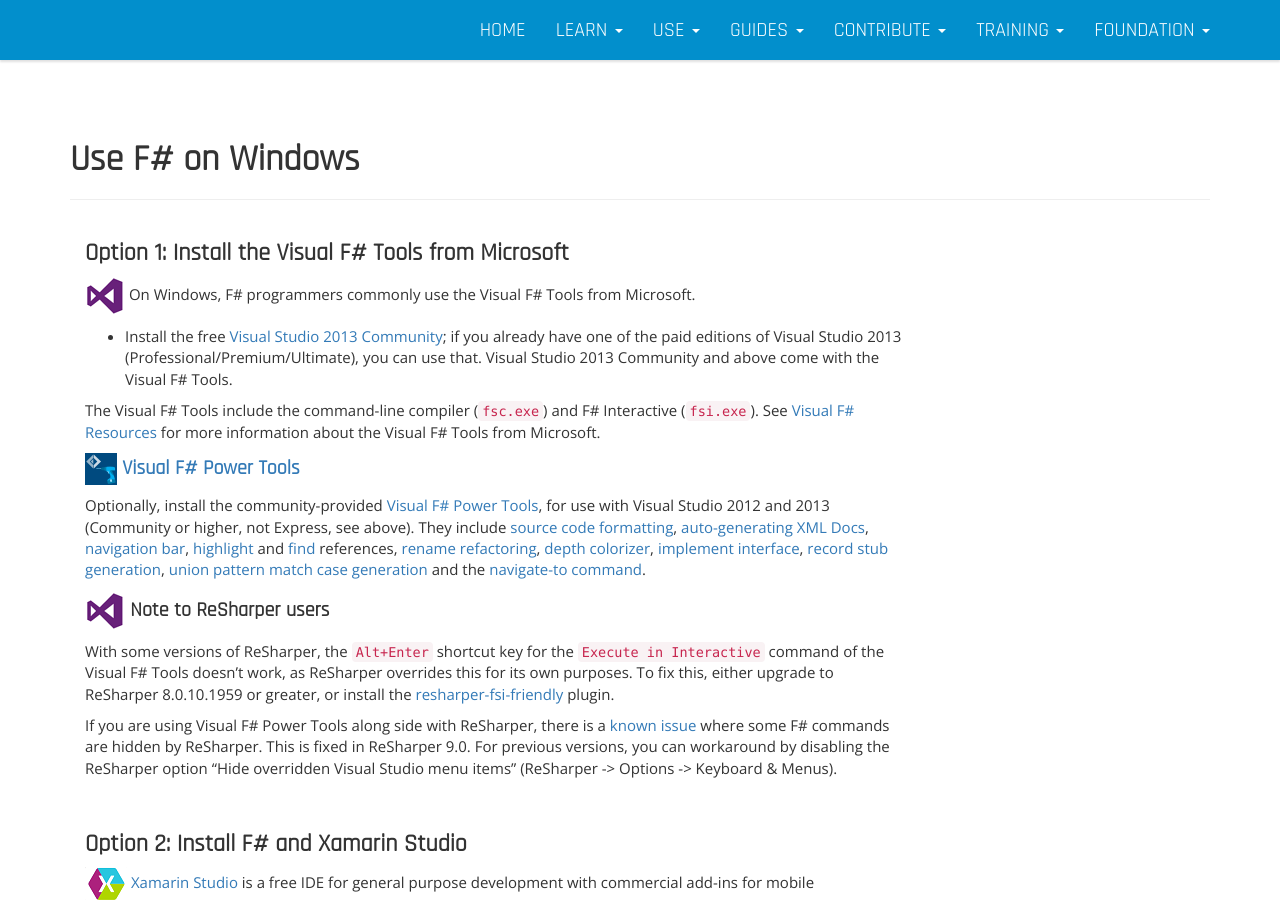
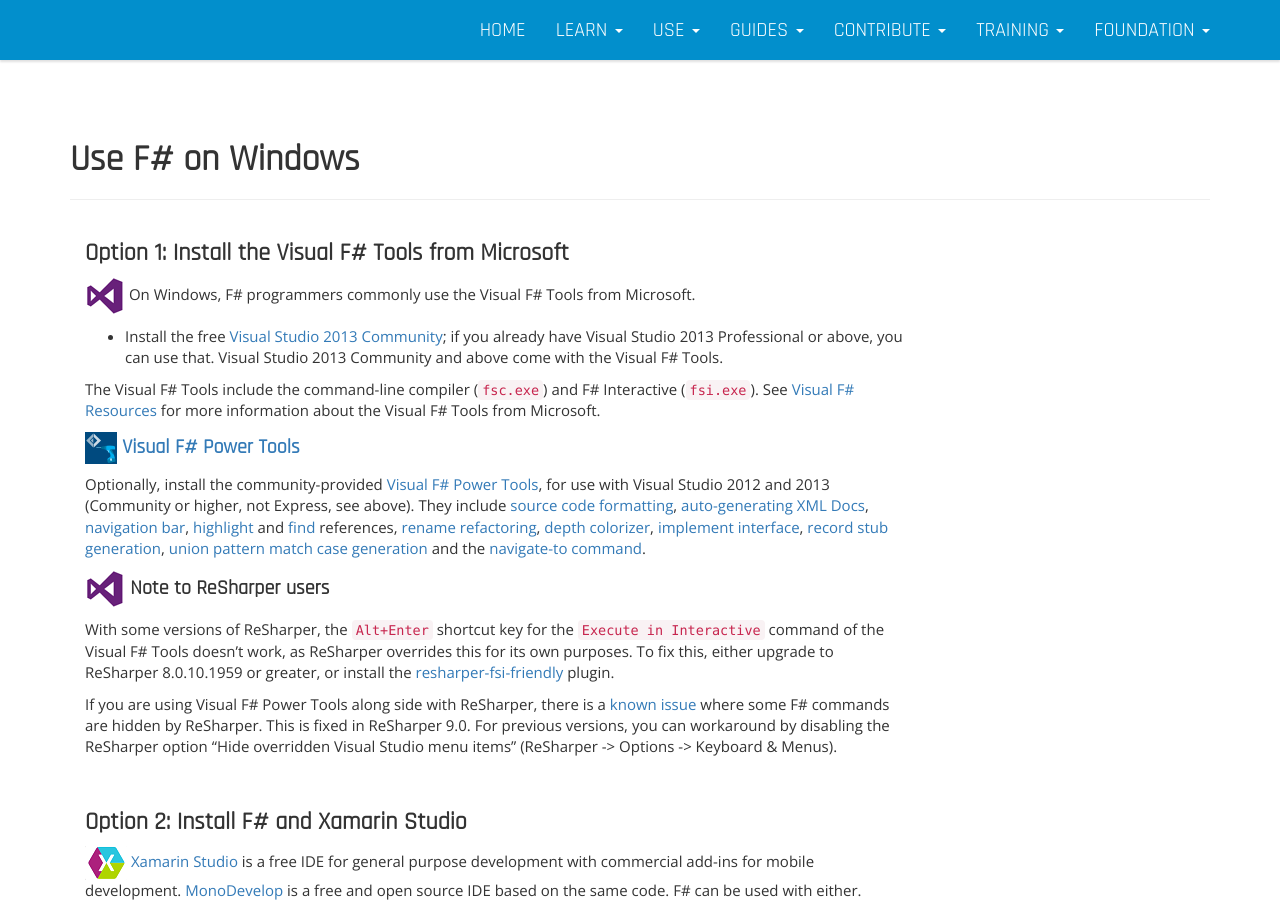
Before and after one commit to fsharp/fsharp.org, a Jekyll site: the page built from use/windows/index.md, in a window 1280 px wide and 900 px high. Built offline with Jekyll 4.4.1, drawn with Linux system fonts in a browser that asks for light colours; nearby versions of some CDN libraries.

Commit message:
Update index.md

```diff
--- a/use/windows/index.md
+++ b/use/windows/index.md
@@ -9,7 +9,7 @@
 
 ![logo](/images/thumbs/vstudio.png)&nbsp;On Windows, F# programmers commonly use the Visual F# Tools from Microsoft.
 
-*  Install the free [Visual Studio 2013 Community](http://www.visualstudio.com/en-us/products/visual-studio-community-vs.aspx); if you already have one of the paid editions of Visual Studio 2013 (Professional/Premium/Ultimate), you can use that.  Visual Studio 2013 Community and above come with the Visual F# Tools.
+*  Install the free [Visual Studio 2013 Community](http://www.visualstudio.com/en-us/products/visual-studio-community-vs.aspx); if you already have Visual Studio 2013 Professional or above, you can use that.  Visual Studio 2013 Community and above come with the Visual F# Tools.
 
 The Visual F# Tools include the command-line compiler (`fsc.exe`) and F# Interactive (`fsi.exe`).
 See [Visual F# Resources](http://msdn.microsoft.com/en-us/vstudio/hh388569.aspx) for more information about the Visual F# Tools from Microsoft.
```
